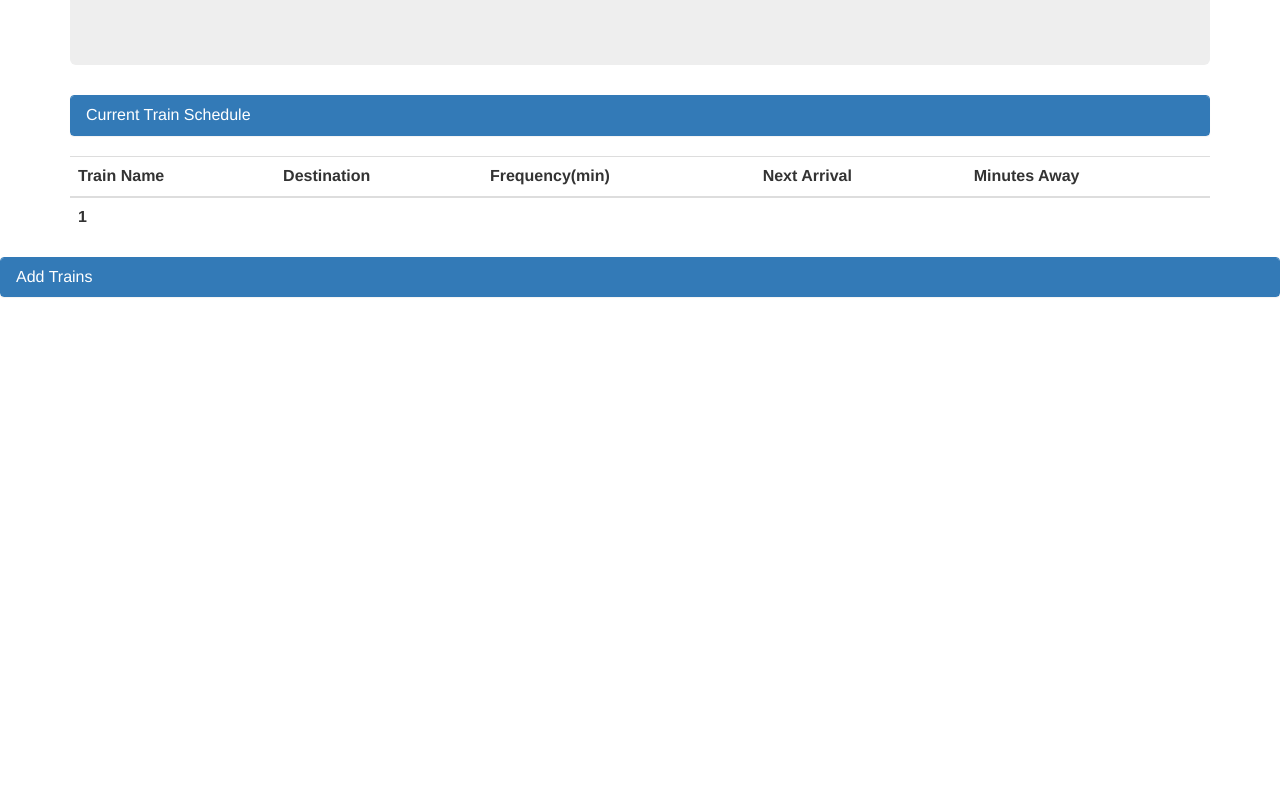
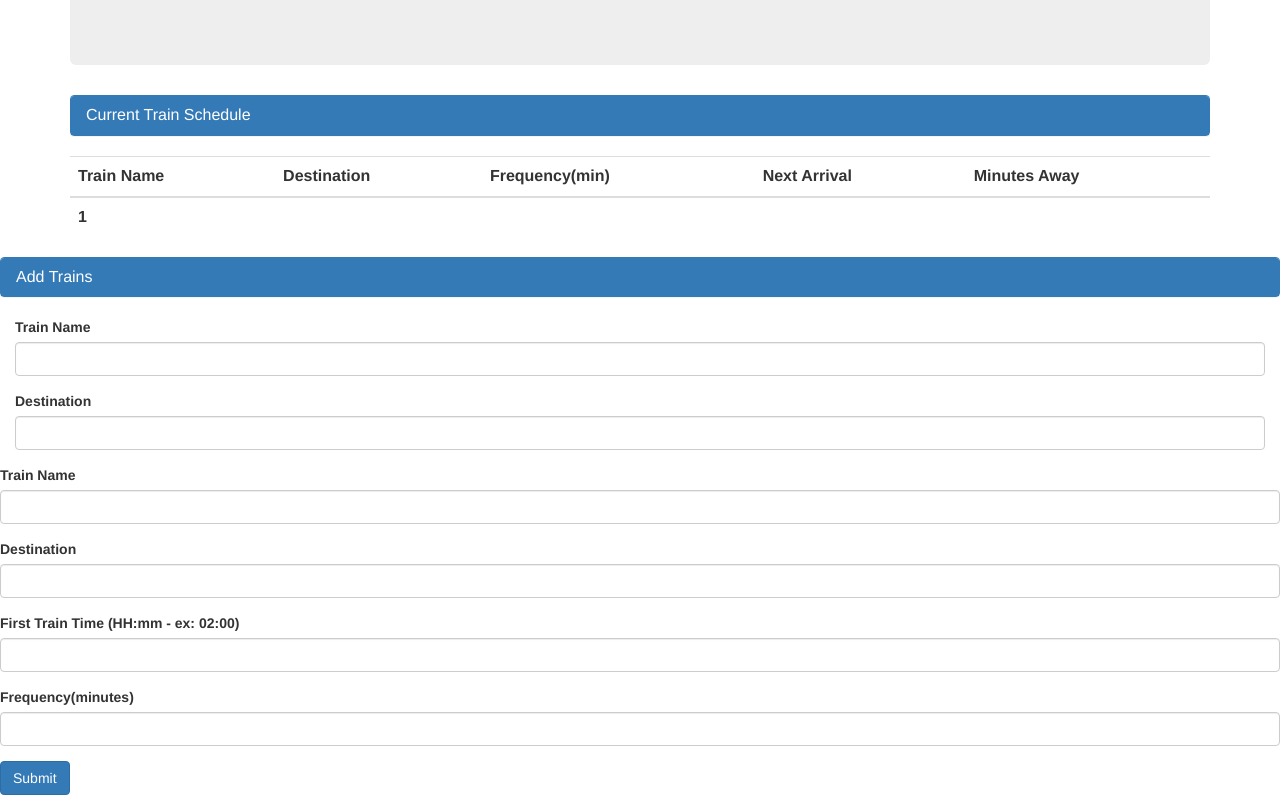
Before and after one commit to Hennessy666/Train-Schedule, a plain HTML site: page index.html in a window 1280 px wide. Shown: the part 180-989 px from the top of the page. Before the commit the page ends 800 px from the top, so only its background shows below. Drawn offline with nearby package versions, Linux system fonts and the light colour scheme.

Commit message:
Update index.html

```diff
--- a/index.html
+++ b/index.html
@@ -8,7 +8,7 @@
     <link rel="stylesheet" href="https://maxcdn.bootstrapcdn.com/bootstrap/3.3.7/css/bootstrap.min.css">
     <script src="https://code.jquery.com/jquery-3.1.1.min.js"></script>
     <script src="https://maxcdn.bootstrapcdn.com/bootstrap/3.3.7/js/bootstrap.min.js"></script>
-
+    <script src="https://www.gstatic.com/firebasejs/3.4.0/firebase.js"></script>
     <script src="https://cdnjs.cloudflare.com/ajax/libs/moment.js/2.22.2/moment.min.js"></script>
 </head>
 
@@ -40,7 +40,7 @@
                 </tr>
             </tbody>
         </table>
-    </div>
+
 
     </div>
     </div>
@@ -49,6 +49,43 @@
                 <h3 class="panel-title">Add Trains</h3>
             </div>
         </div>
+<form>
+    <div class = "form-group">
+        <div class = "form-group col-md-12">
+            <label for = "inputfortrain">Train Name</label>
+            <input type="text" class="form-control" id="inputTrain">
+        </div>
+    </div>
+        <div class="form-group col-md-12">
+            <label for = "inputfordestination">Destination</label>
+            <input type="text" class = "form-control" id="inputDestination">
+        </div>
+    </div>
+</form>
+
+<form>
+    <div class="form-group">
+      <label for="">Train Name</label>
+      <input type="text" class="form-control" id="trainNameInput">
+    </div>
+
+    <div class="form-group">
+      <label for="">Destination</label>
+      <input type="text" class="form-control" id="destinationInput">
+    </div>
+
+    <div class="form-group">
+      <label for="">First Train Time (HH:mm - ex: 02:00)</label>
+      <input type="text" class="form-control" id="timeInput">
+    </div>
+
+    <div class="form-group">
+      <label for="">Frequency(minutes)</label>
+      <input type="text" class="form-control" id="frequencyInput">
+    </div>
+
+    <button type="submit" class="btn btn-primary" id="addTrainBtn">Submit</button>
+</div>
 </body>
 
 </html>
```
